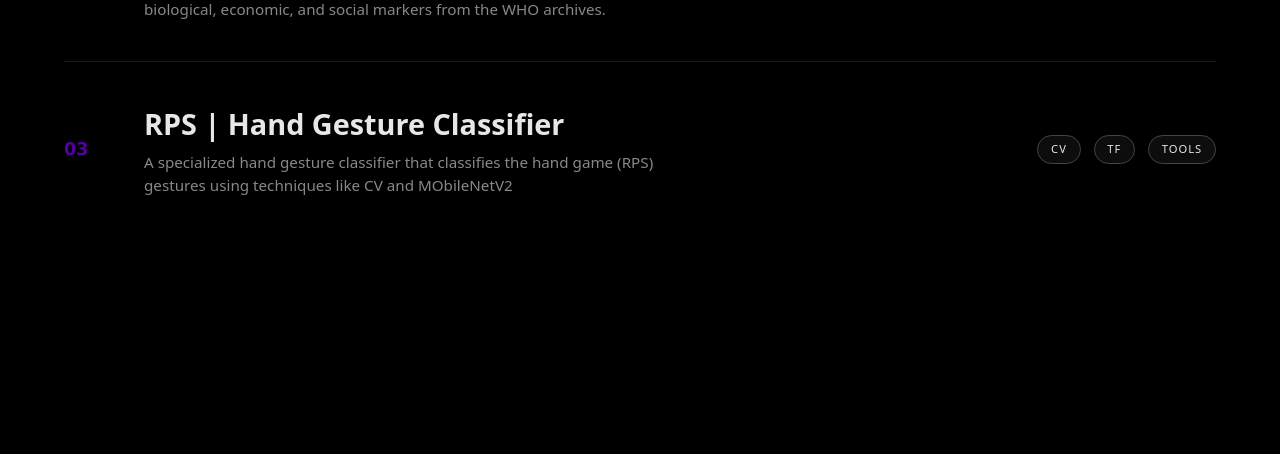
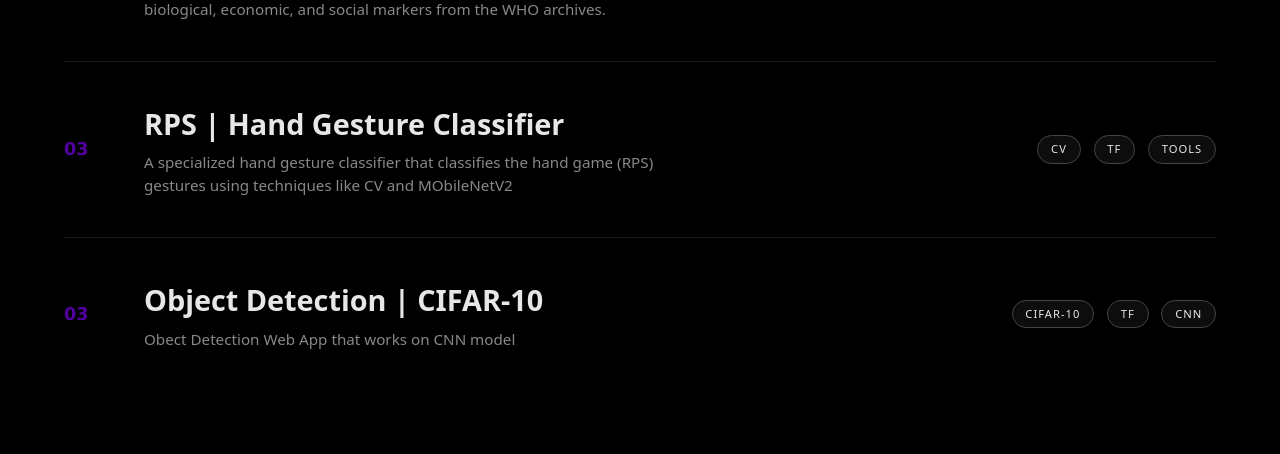
Before and after one commit to themehmi/PortFolio, a Flask app: page /projects in a window 1280 px wide. Shown: the part 781-1235 px from the top of the page. Before the commit the page ends 976 px from the top, so only its background shows below. Run offline with Flask 3, Linux system fonts and the light colour scheme.

Commit message:
Add Object Detection project link to projects.html

```diff
--- a/templates/projects.html
+++ b/templates/projects.html
@@ -276,6 +276,19 @@
                     </div>
                 </a>
 
+                <a href="https://object-detection-ir3ukqr6pgd7c3dq3jm6ks.streamlit.app/" class="project-item">
+                    <div class="item-num">03</div>
+                    <div class="item-title">
+                        <h2>Object Detection | CIFAR-10</h2>
+                        <p>Obect Detection Web App that works on CNN model</p>
+                    </div>
+                    <div class="item-tags">
+                        <span>CIFAR-10</span>
+                        <span>TF</span>
+                        <span>CNN</span>
+                    </div>
+                </a>
+
             </div>
         </main>
     </div>
```
